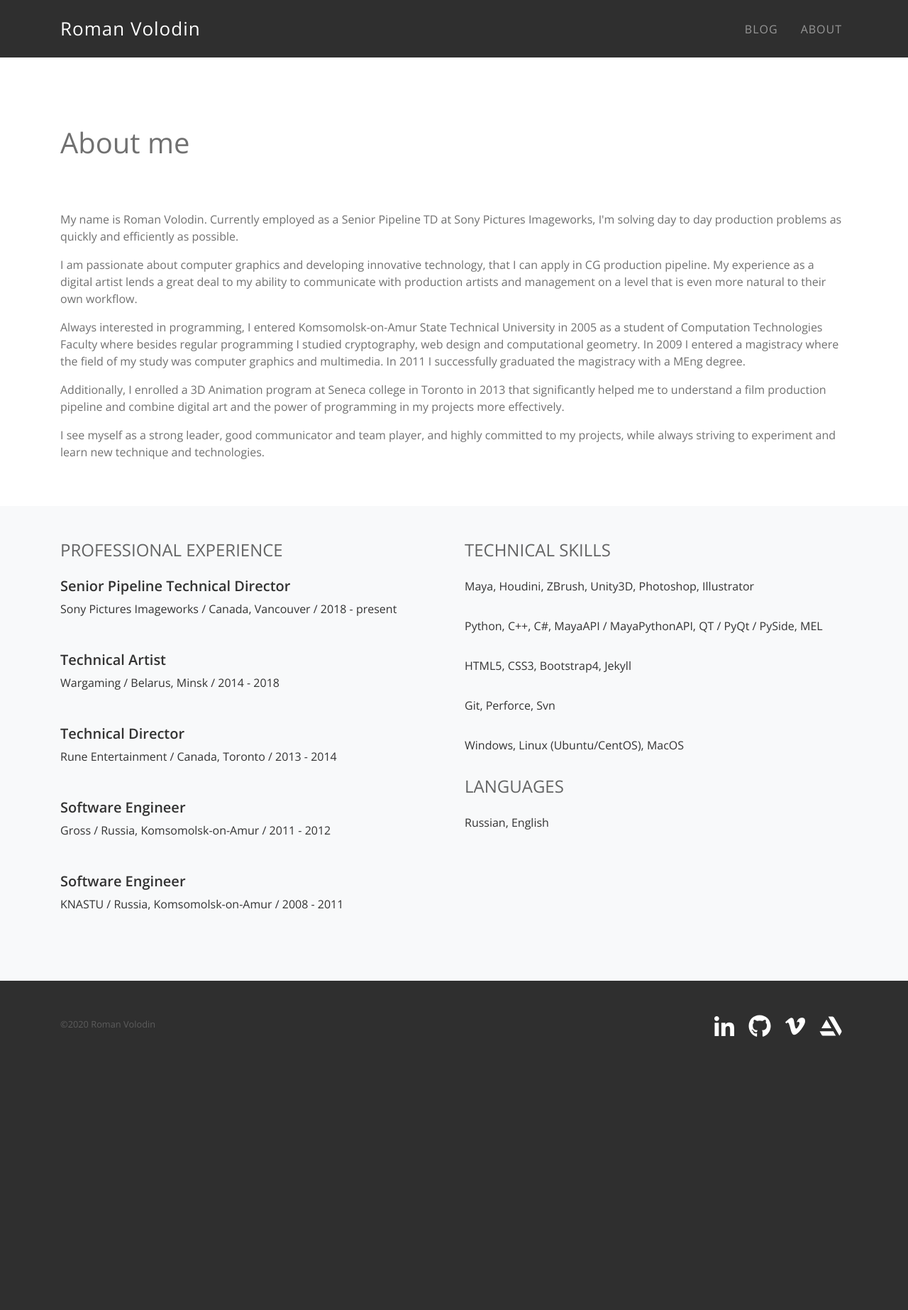
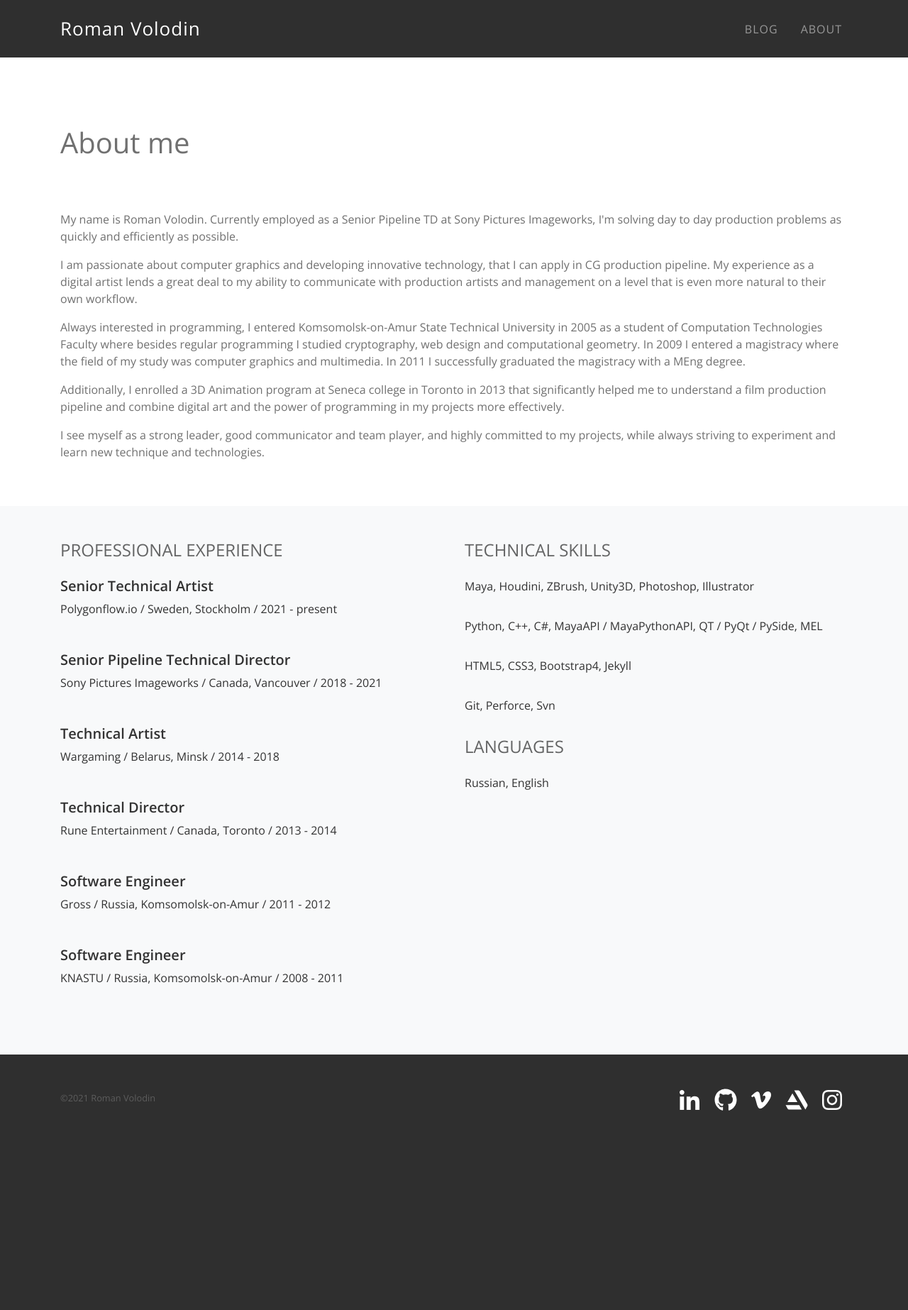
Before and after one commit to volodinroman/volodinroman.github.io, a Jekyll site: the page built from about/index.html, in a window 1280 px wide. Shown: the whole page at 71% size. Built offline with Jekyll 4.4.1, drawn with Linux system fonts in a browser that asks for light colours; nearby versions of some CDN libraries; before the commit the page ends 1742 px from its top, so only the background shows below that.

Commit message:
added new job and new year in the footer

```diff
--- a/_includes/footer.html
+++ b/_includes/footer.html
@@ -19,6 +19,10 @@
                     <a  class="fa-flag" target="_blank" href="https://www.artstation.com/romanvldn">
                         <i class="fab fa-2x my-0 mx-2 fa-artstation" aria-hidden="true"></i>
                     </a>
+                    <a  class="fa-flag" target="_blank" href="https://www.instagram.com/romanvldn">
+                        <i class="fab fa-2x my-0 mx-2 fa-instagram" aria-hidden="true"></i>
+                    </a>
+
                 </div>
             </div>
         </div>
--- a/_includes/header.html
+++ b/_includes/header.html
@@ -10,6 +10,7 @@
                 <li class="nav-item">
                     <a class="nav-link ml-3" href="{{ 'blog/' | absolute_url }}">BLOG</a>
                 </li>
+
                 <li class="nav-item">
                     <a class="nav-link ml-3" href="{{ 'about/' | absolute_url }}">ABOUT</a>
                 </li>
--- a/_layouts/default.html
+++ b/_layouts/default.html
@@ -11,16 +11,6 @@
 
     <body class="bg-4">
 
-        <!-- Facebook SDK -->
-        <div id="fb-root"></div>
-        <script>(function(d, s, id) {
-            var js, fjs = d.getElementsByTagName(s)[0];
-            if (d.getElementById(id)) return;
-            js = d.createElement(s); js.id = id;
-            js.src = 'https://connect.facebook.net/en_US/sdk.js#xfbml=1&version=v3.2';
-            fjs.parentNode.insertBefore(js, fjs);
-        }(document, 'script', 'facebook-jssdk'));</script>
-
         {% include header.html %}
 
         {{ content }}
--- a/_sass/marvel/_base.scss
+++ b/_sass/marvel/_base.scss
@@ -71,6 +71,11 @@ a:active {text-decoration: none;color:inherit;}
 
 
 /* Utilities */
+
+.w-40{
+    max-width: 40%;
+}
+
 .fill-viewport {
   min-height: 100vh;
 }
@@ -100,7 +105,11 @@ a:active {text-decoration: none;color:inherit;}
     color: #707070;
 }
 
-
+/* Bootstrap images */
+figcaption{
+    padding-top: 1em;
+    color: #999999;
+}
 
 
 
@@ -129,7 +138,7 @@ a:active {text-decoration: none;color:inherit;}
 
 .copyright:before{
 	color: #5d5d5d;
-    content: "©2020 Roman Volodin ";
+    content: "©2021 Roman Volodin ";
 }
 
 .social-wrapper{
--- a/about/index.html
+++ b/about/index.html
@@ -1,7 +1,6 @@
 ---
 layout: default
 ---
-
 
 
 <!-- about me -->
@@ -43,10 +42,14 @@ layout: default
                 </h4>
                 <ul class="list-unstyled text-black-80">
 
+                    <li class="py-3">
+                        <h5 class="font-weight-bold">Senior Technical Artist</h5>
+                        <p>Polygonflow.io / Sweden, Stockholm / 2021 - present</p>
+                    </li>
 
                     <li class="py-3">
                         <h5 class="font-weight-bold">Senior Pipeline Technical Director</h5>
-                        <p>Sony Pictures Imageworks / Canada, Vancouver / 2018 - present</p>
+                        <p>Sony Pictures Imageworks / Canada, Vancouver / 2018 - 2021</p>
                     </li>
 
                     <li class="py-3">
@@ -89,9 +92,6 @@ layout: default
                     <li class="py-3">
                         Git, Perforce, Svn
                     </li>
-                    <li class="py-3">
-                        Windows, Linux (Ubuntu/CentOS), MacOS
-                    </li>
                 </ul>
 
                 <h4 class="text-black-60 font-weight-light text-uppercase">
--- a/index.html
+++ b/index.html
@@ -89,7 +89,7 @@ layout: default
                         Git, Perforce, Svn
                     </li>
                     <li class="py-3">
-                        Windows, Linux (Ubuntu/CentOS), MacOS
+                        Windows, Linux, MacOS
                     </li>
                 </ul>
 
```
Also changed, not shown: 1 other file.
